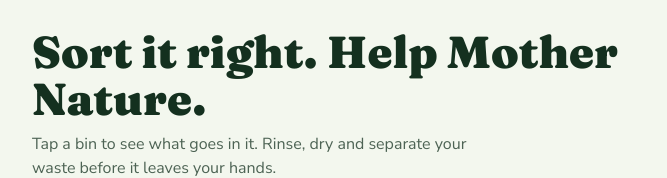
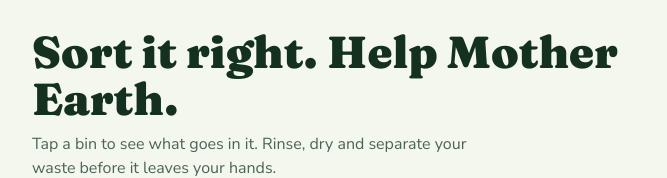
Before and after one commit to aigelmamigo23-creator/recycling-guide, a plain HTML site: page index.html in a window 1280 px wide. Shown: the top 178 px of the page, without its empty margins (306-973 px from the left). Drawn offline with Linux system fonts and the light colour scheme.

Commit message:
Add files via upload

```diff
--- a/index.html
+++ b/index.html
@@ -43,7 +43,7 @@ footer{margin-top:26px;color:var(--muted);font-size:.9rem}
 </head>
 <body>
 <main>
-<h1>Sort it right. Help Mother Nature.</h1>
+<h1>Sort it right. Help Mother Earth.</h1>
 <p class="lead">Tap a bin to see what goes in it. Rinse, dry and separate your waste before it leaves your hands.</p>
 
 <details class="bin" style="--c:var(--bio)" open>
```
